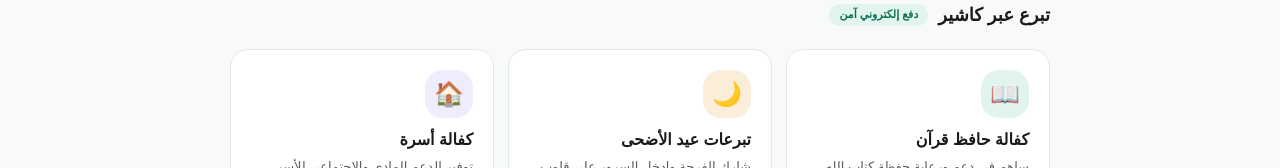
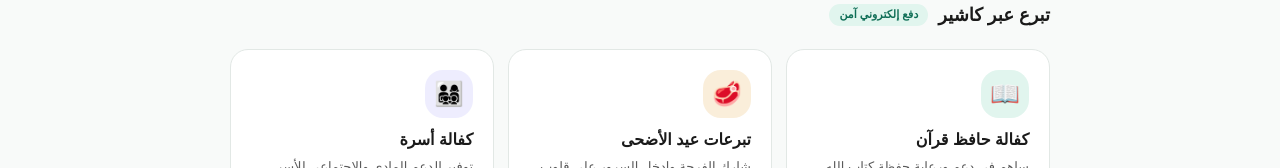
Before and after one commit to MohamedAyman123/Donation-methods---Thawab, a React (Vite) app: page / in a window 1280 px wide. Shown: the part 509-677 px from the top of the page. Built offline with nearby package versions, Linux system fonts and the light colour scheme; no server answers.

Commit message:
Change icons for camp categories in Home component

```diff
--- a/src/Home.tsx
+++ b/src/Home.tsx
@@ -89,7 +89,7 @@ if (typeof window !== 'undefined' && window.fbq) {
                 className="bg-white border border-[#e2e8e5] rounded-[18px] p-5 hover:border-[#1D9E75] hover:-translate-y-0.5 transition-all flex flex-col"
               >
                 <div className="w-12 h-12 rounded-lg flex items-center justify-center mb-3 text-2xl" style={{ background: camp.id === 'quran' ? '#E1F5EE' : camp.id === 'eid' ? '#FAEEDA' : camp.id === 'family' ? '#EEEDFE' : camp.id === 'nursery' ? '#E6F1FB' : '#EAF3DE' }}>
-                  {camp.id === 'quran' ? '📖' : camp.id === 'eid' ? '🌙' : camp.id === 'family' ? '🏠' : camp.id === 'nursery' ? '🎒' : '💼'}
+                  {camp.id === 'quran' ? '📖' : camp.id === 'eid' ? '🥩' : camp.id === 'family' ? '👨‍👩‍👧‍👦' : camp.id === 'nursery' ? '👶' : '🏠'}
                 </div>
                 <h3 className="text-base font-bold text-[#1a1a1a] mb-1.5 leading-tight">{camp.title}</h3>
                 <p className="text-[13px] text-[#5a5a5a] leading-relaxed mb-3.5 flex-grow">{camp.description}</p>
```
